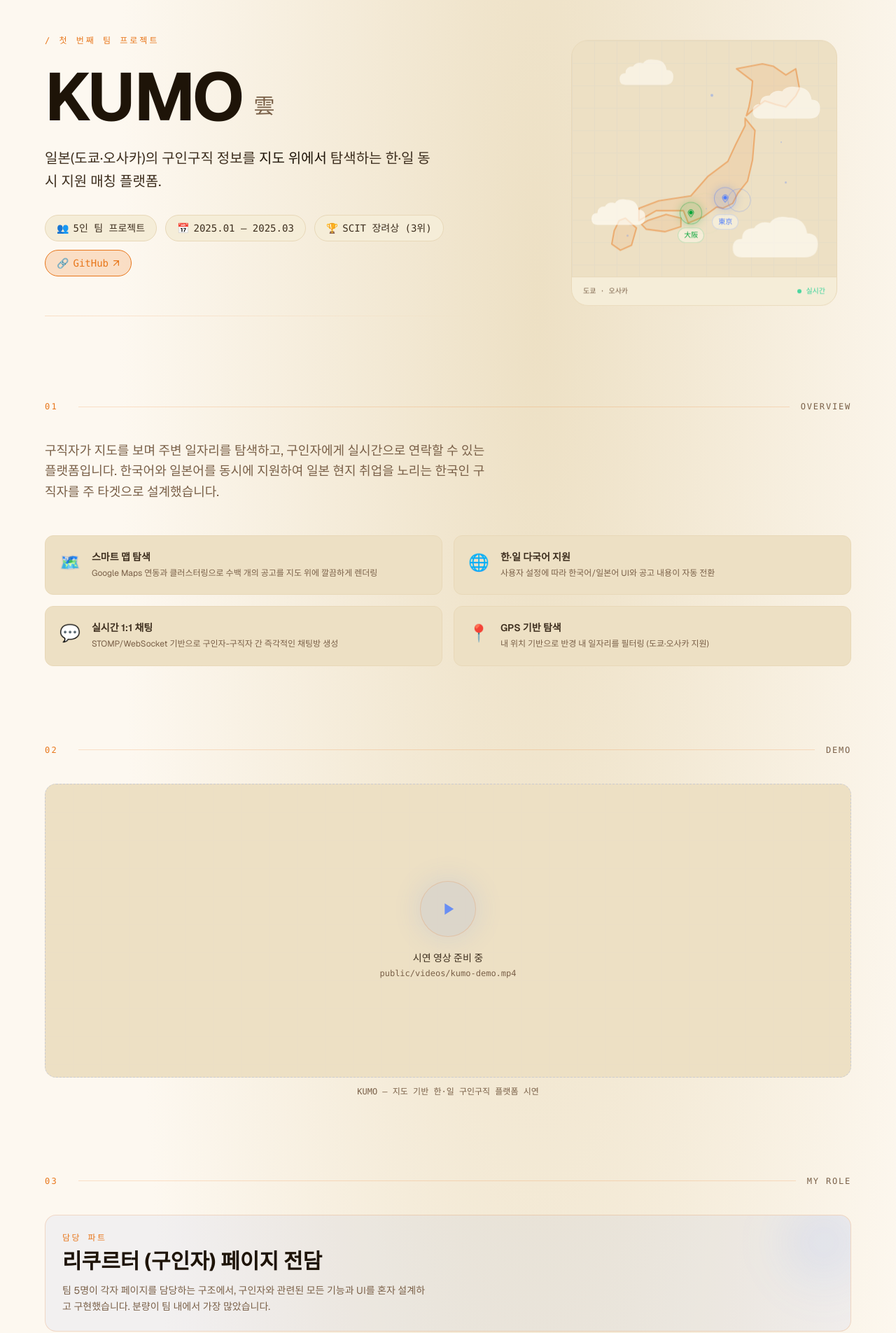
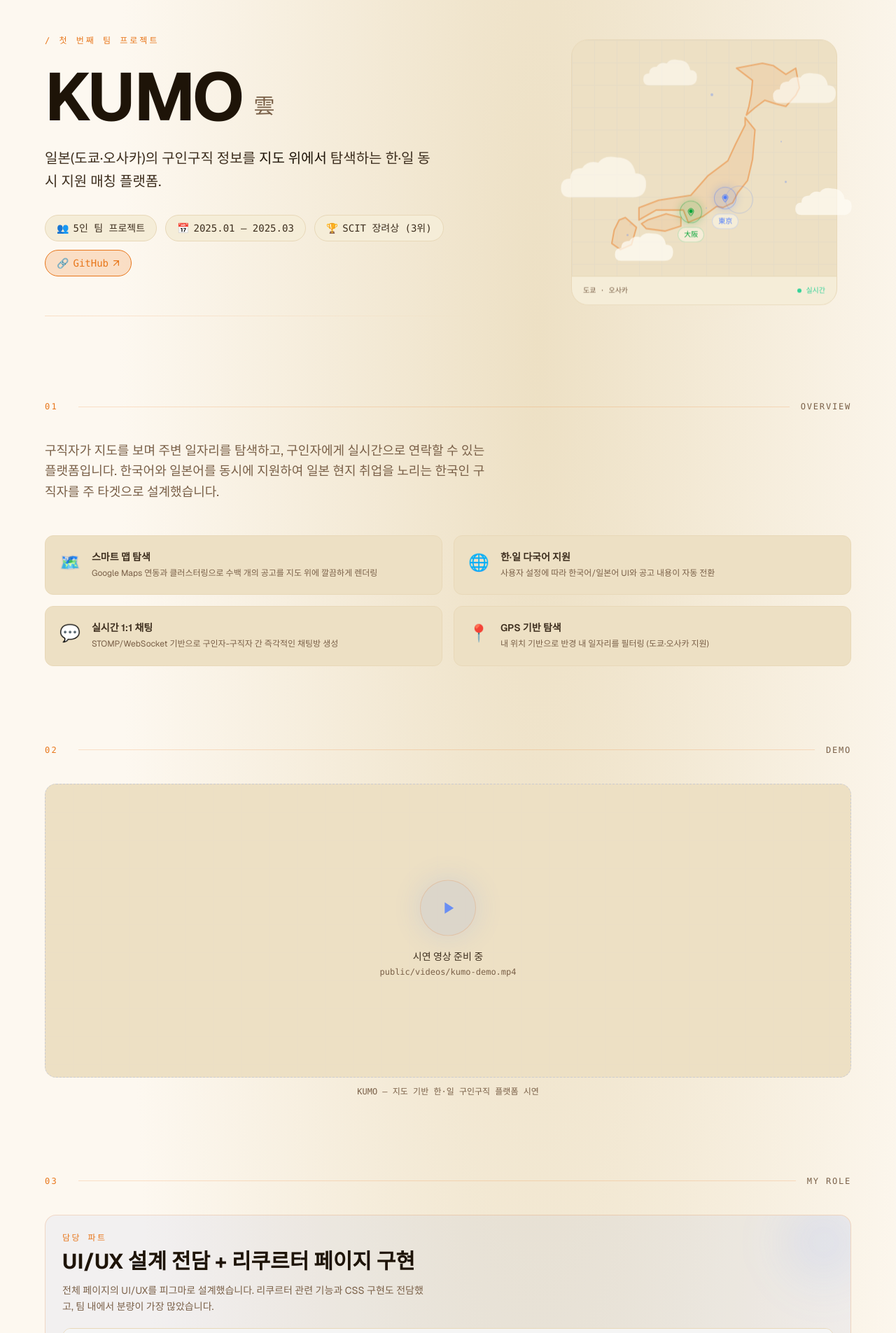
Before and after one commit to wanudesu/project-luna, a Next.js app: page /kumo in a window 1280 px wide. Shown: the part 55-1960 px from the top of the page at 70% size. Built offline with nearby package versions, Linux system fonts and the light colour scheme.

Commit message:
feat: add shimmer easter egg on award badge

```diff
--- a/src/components/kumo/KumoOrb.tsx
+++ b/src/components/kumo/KumoOrb.tsx
@@ -10,11 +10,53 @@ const MAP_PINS = [
   { x: "40%", y: "61%", label: "大阪", delay: 0.3, color: "#03a436" },
 ];
 
+// ☁️ 하단 바 침범 방지 & 꽉 찬 느낌을 위한 구름 재배치
 const MAP_CLOUDS = [
-  { x: "20%", y: "10%", scale: 1.2, delay: 0.6, floatX: 6, floatY: -3 },
-  { x: "69%", y: "20%", scale: 1.5, delay: 1.0, floatX: -5, floatY: -3 },
-  { x: "65%", y: "67%", scale: 1.9, delay: 0.8, floatX: 4, floatY: -5 },
-  { x: "10%", y: "58%", scale: 1.2, delay: 1.2, floatX: 6, floatY: -4 },
+  {
+    // 1. 상단 약간 왼쪽 (빈 공간 채우기)
+    x: "30%",
+    y: "10%",
+    scale: 1.2,
+    delay: 0.8,
+    floatX: -4,
+    floatY: -2,
+  },
+  {
+    // 2. 상단 오른쪽 (지도 북쪽을 감싸기)
+    x: "75%",
+    y: "15%",
+    scale: 1.4,
+    delay: 1.2,
+    floatX: 5,
+    floatY: -3,
+  },
+  {
+    // 3. 중앙 왼쪽 (가장 크고 꽉 차 보이게 닻 역할)
+    x: "8%",
+    y: "45%",
+    scale: 1.9,
+    delay: 0.6,
+    floatX: -6,
+    floatY: 4,
+  },
+  {
+    // 4. 중앙 오른쪽 (도쿄/오사카 핀 옆의 허전함 채우기)
+    x: "82%",
+    y: "55%",
+    scale: 1.5,
+    delay: 1.0,
+    floatX: 4,
+    floatY: -5,
+  },
+  {
+    // 5. 하단 왼쪽 (⚠️ y를 85% -> 68%로 확 올려서 하단 바 절대 안 건드림!)
+    x: "22%",
+    y: "68%",
+    scale: 1.3,
+    delay: 1.4,
+    floatX: -5,
+    floatY: 3,
+  },
 ];
 
 // 300x300 viewBox에 직접 설계 — transform 없음
@@ -50,7 +92,7 @@ const JAPAN_ISLANDS = [
     d: `M 91,134
         L 106,129 L 118,132 L 118,139
         L 105,143 L 90,141 L 86,137 Z`,
-    delay: 1.1,
+    delay: 0.9,
     tx: -4,
     ty: 1,
   },
@@ -59,7 +101,7 @@ const JAPAN_ISLANDS = [
     d: `M 66,138
         L 75,146 L 71,160 L 62,164
         L 55,159 L 57,148 L 61,140 Z`,
-    delay: 1.4,
+    delay: 1.1,
     tx: 3,
     ty: -5,
   },
--- a/src/components/kumo/KumoSection.tsx
+++ b/src/components/kumo/KumoSection.tsx
@@ -250,7 +250,14 @@ function SectionLabel({ index, title }: { index: string; title: string }) {
 // ━━━━━━━━━━━━━━━━━━━━━━━━━━━━━━━━━━━━━━━━━━━
 // 1. Hero 블록
 // ━━━━━━━━━━━━━━━━━━━━━━━━━━━━━━━━━━━━━━━━━━━
+const shimmerVariants = {
+  rest: { x: "-100%", transition: { duration: 0 } },
+  hover: { x: "100%", transition: { duration: 0.6, ease: "easeInOut" } },
+};
+
 function HeroBlock() {
+  const [isHovered, setIsHovered] = useState(false);
+
   const badges = [
     { icon: "👥", text: "5인 팀 프로젝트" },
     { icon: "📅", text: "2025.01 — 2025.03" },
@@ -312,7 +319,36 @@ function HeroBlock() {
             transition={{ delay: 0.6, duration: 0.5 }}
             className="flex flex-wrap gap-3"
           >
-            {badges.map((b) => (
+            {badges.map((b) =>
+              b.text.includes("장려상") ? (
+                <motion.span
+                  key={b.text}
+                  className="flex items-center gap-1.5 px-4 py-2 rounded-full text-sm font-mono relative overflow-hidden cursor-default"
+                  style={{
+                    background: "var(--color-bg-surface)",
+                    border: "1px solid var(--color-border)",
+                    color: "var(--color-text)",
+                  }}
+                  onHoverStart={() => setIsHovered(true)}
+                  onHoverEnd={() => setIsHovered(false)}
+                >
+                  <motion.div
+                    className="absolute inset-0 pointer-events-none"
+                    style={{
+                      background:
+                        "linear-gradient(90deg, transparent 0%, rgba(255,215,0,0.15) 50%, transparent 100%)",
+                    }}
+                    animate={{ x: isHovered ? "100%" : "-100%" }}
+                    transition={
+                      isHovered
+                        ? { duration: 0.6, ease: "easeInOut" }
+                        : { duration: 0 }
+                    }
+                  />
+                  <span>{b.icon}</span>
+                  <span>{b.text}</span>
+                </motion.span>
+              ) : (
                 <span
                   key={b.text}
                   className="flex items-center gap-1.5 px-4 py-2 rounded-full text-sm font-mono"
@@ -325,7 +361,8 @@ function HeroBlock() {
                   <span>{b.icon}</span>
                   <span>{b.text}</span>
                 </span>
-            ))}
+              ),
+            )}
             <a
               href="https://github.com/wanudesu/KUMO-KR-JP-Job-Platform"
               target="_blank"
@@ -619,7 +656,7 @@ function OverviewSection() {
   );
 }
 
-// ━━━━━━━━━━━━━━━━━━━━━━━━━━━━━━━━━━━━━━━━━━━
+/// ━━━━━━━━━━━━━━━━━━━━━━━━━━━━━━━━━━━━━━━━━━━
 // 3. 내 역할
 // ━━━━━━━━━━━━━━━━━━━━━━━━━━━━━━━━━━━━━━━━━━━
 function RoleSection() {
@@ -635,10 +672,10 @@ function RoleSection() {
     >
       <SectionLabel index="03" title="My Role" />
 
-      {/* 역할 강조 박스 */}
+      {/* UI/UX 설계 카드 */}
       <motion.div
         variants={fadeUp}
-        className="relative p-6 rounded-2xl mb-8 overflow-hidden"
+        className="relative p-6 rounded-2xl mb-4 overflow-hidden"
         style={{
           background: "rgba(77,124,254,0.06)",
           border: "1px solid var(--color-accent-glow)",
@@ -661,15 +698,27 @@ function RoleSection() {
           className="text-2xl md:text-3xl font-bold text-luna-glow mb-3"
           style={{ fontFamily: "var(--font-geist-sans)" }}
         >
-          리쿠르터 (구인자) 페이지 전담
+          UI/UX 설계 전담 + 리쿠르터 페이지 구현
         </h3>
         <p
-          className="text-sm leading-relaxed max-w-[520px]"
+          className="text-sm leading-relaxed max-w-[520px] mb-5"
           style={{ color: "var(--color-text-muted)" }}
         >
-          팀 5명이 각자 페이지를 담당하는 구조에서, 구인자와 관련된 모든 기능과
-          UI를 혼자 설계하고 구현했습니다. 분량이 팀 내에서 가장 많았습니다.
+          전체 페이지의 UI/UX를 피그마로 설계했습니다. 리쿠르터 관련 기능과 CSS
+          구현도 전담했고, 팀 내에서 분량이 가장 많았습니다.
         </p>
+
+        {/* 피그마 캡처 이미지 */}
+        <div
+          className="rounded-xl overflow-hidden"
+          style={{ border: "1px solid var(--color-border)" }}
+        >
+          <img
+            src="/images/kumo-figma.png"
+            alt="KUMO 피그마 전체 설계 화면"
+            className="w-full object-cover"
+          />
+        </div>
       </motion.div>
 
       {/* 기능 목록 */}
```
Also changed, not shown: public/images/kumo-figma.png (added). Lines whose indentation alone changed are shown as unchanged.
